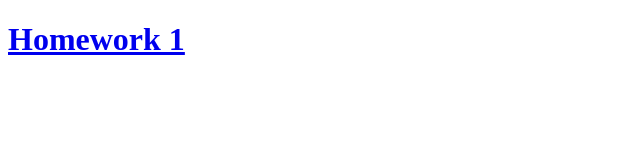
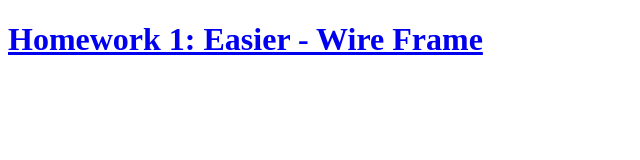
Before and after one commit to elthsu/elthsu.github.io, a plain HTML site: page homework/index.html in a window 1280 px wide. Shown: the whole page, without its empty margins (0-640 px from the left). Drawn offline with Linux system fonts and the light colour scheme.

Commit message:
renamed homework 1

```diff
--- a/homework/index.html
+++ b/homework/index.html
@@ -5,6 +5,6 @@
 	<title>Homework</title>
 </head>
 <body>
-	<a href="/homework1/"><h1>Homework 1</h1></a>
+	<a href="/homework1/"><h1>Homework 1: Easier - Wire Frame</h1></a>
 </body>
 </html>
```
